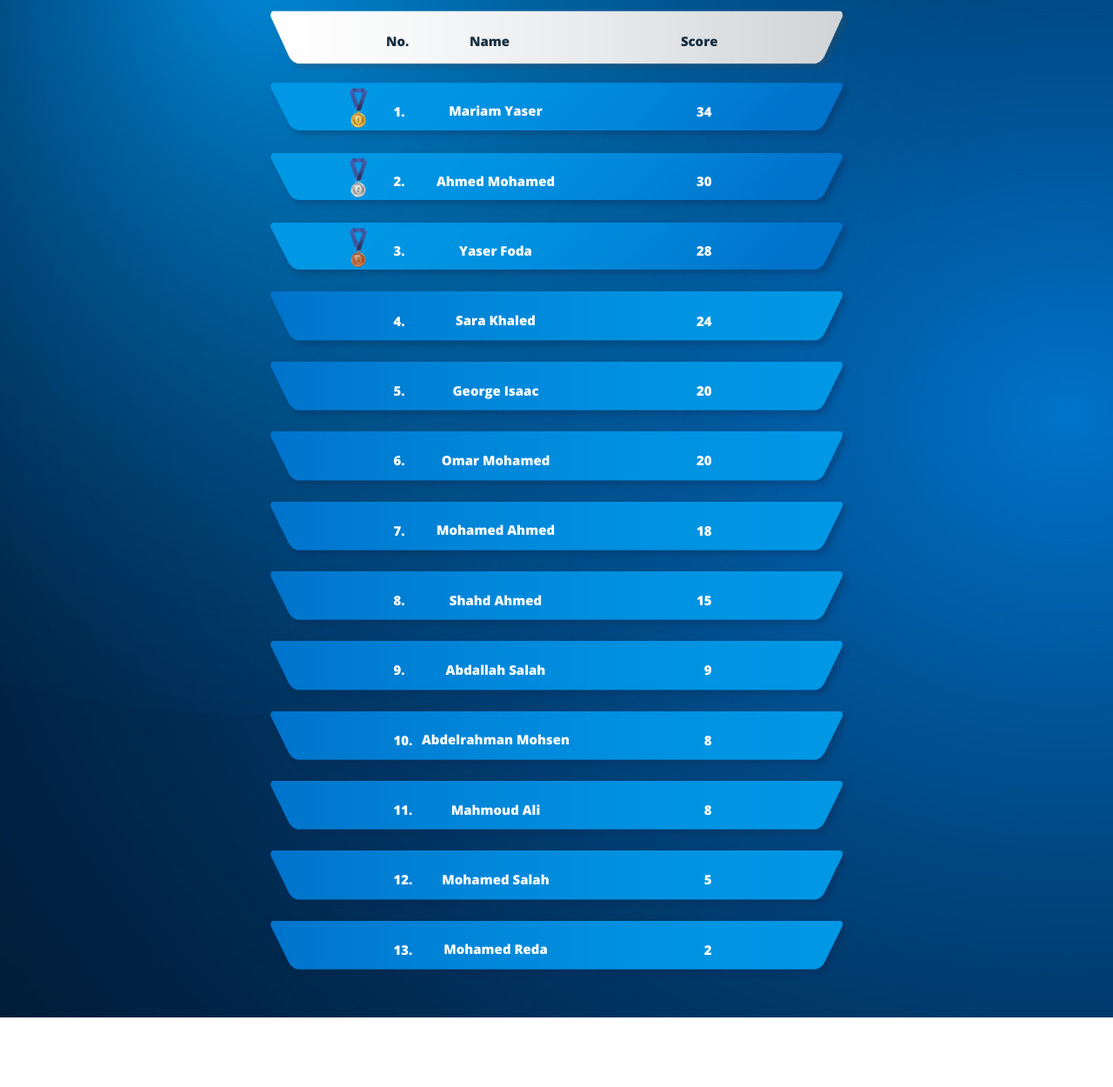
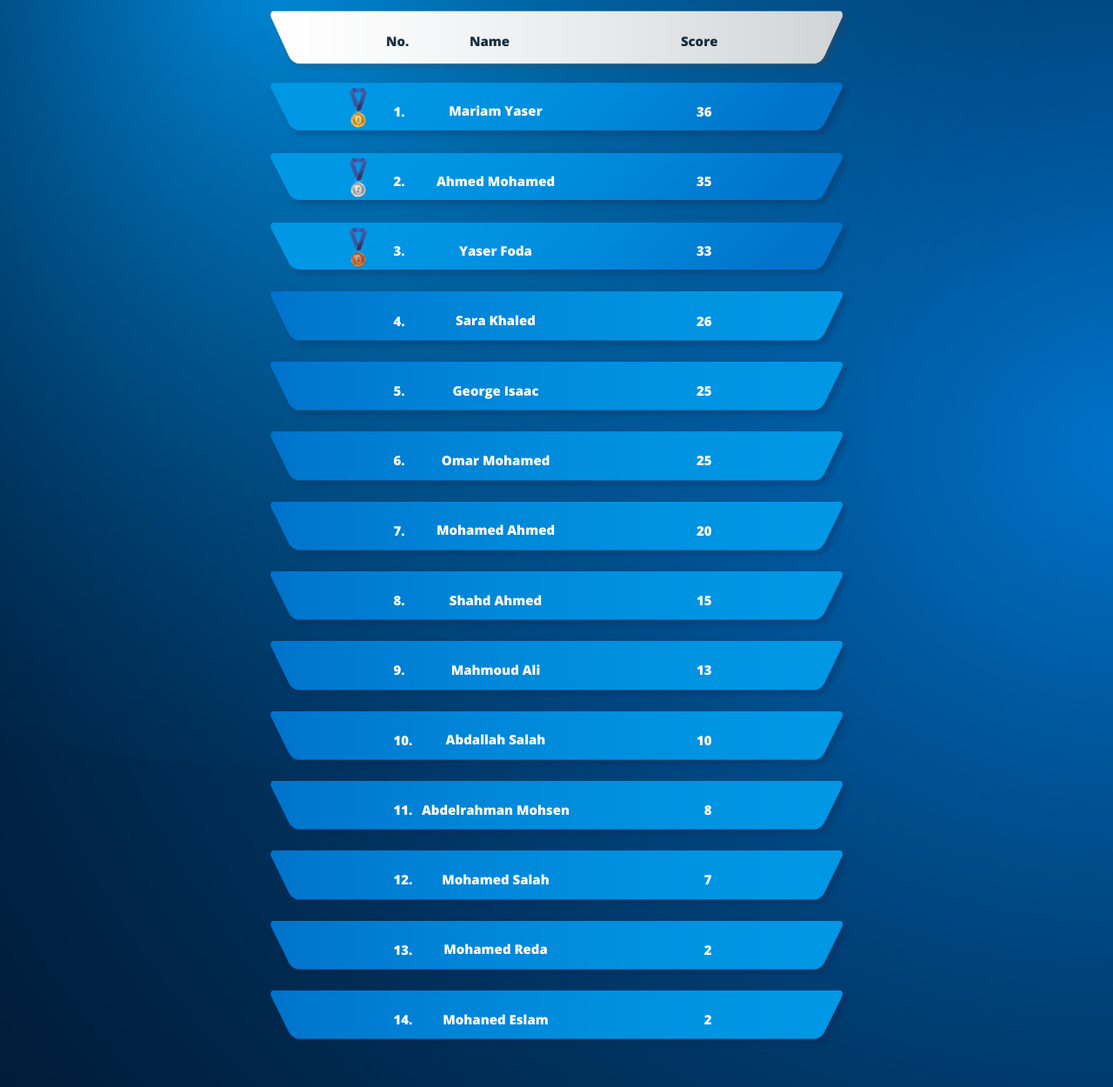
Before and after one commit to Alaa-Khabeer/scoreboard-demo, a plain HTML site: page index.html in a window 1280 px wide. Shown: the part 213-1463 px from the top of the page at 87% size. Before the commit the page ends 1383 px from the top, so only its background shows below. Drawn offline with nearby package versions, Linux system fonts and the light colour scheme; a web font is replaced by a local one.

Commit message:
New Scores '2'

```diff
--- a/index.html
+++ b/index.html
@@ -36,7 +36,7 @@
         <img src="images/1st.png" alt="1st" width="34" class="medal" />
         <span class="Oleft">1.</span>
         <span class="Ocentered">Mariam Yaser</span>
-        <span class="Oright">34</span>
+        <span class="Oright">36</span>
     </div>
 
     <div class="order">
@@ -44,7 +44,7 @@
         <img src="images/2ed.png" alt="2ed" width="34" class="medal" />
         <span class="Oleft">2.</span>
         <span class="Ocentered">Ahmed Mohamed</span>
-        <span class="Oright">30</span>
+        <span class="Oright">35</span>
     </div>
 
     <div class="order">
@@ -52,7 +52,7 @@
         <img src="images/3rd.png" alt="3rd" width="34" class="medal" />
         <span class="Oleft">3.</span>
         <span class="Ocentered">Yaser Foda</span>
-        <span class="Oright">28</span>
+        <span class="Oright">33</span>
 
     </div>
 
@@ -60,7 +60,7 @@
         <img src="images/remain.png" style="width:100%;" />
         <span class="Oleft">4.</span>
         <span class="Ocentered">Sara Khaled</span>
-        <span class="Oright">24</span>
+        <span class="Oright">26</span>
     </div>
 
     <!--باقي الاسماء-->
@@ -68,20 +68,20 @@
         <img src="images/remain.png" style="width:100%;" />
         <span class="Oleft">5.</span>
         <span class="Ocentered">George Isaac</span>
-        <span class="Oright">20</span>
+        <span class="Oright">25</span>
     </div>
 
     <div class="order">
         <img src="images/remain.png" style="width:100%;" />
         <span class="Oleft">6.</span>
         <span class="Ocentered">Omar Mohamed</span>
-        <span class="Oright">20</span>
+        <span class="Oright">25</span>
     </div>
     <div class="order">
         <img src="images/remain.png" style="width:100%;" />
         <span class="Oleft">7.</span>
         <span class="Ocentered">Mohamed Ahmed</span>
-        <span class="Oright">18</span>
+        <span class="Oright">20</span>
     </div>
     <div class="order">
         <img src="images/remain.png" style="width:100%;" />
@@ -92,33 +92,39 @@
     <div class="order">
         <img src="images/remain.png" style="width:100%;" />
         <span class="Oleft">9.</span>
-        <span class="Ocentered">Abdallah Salah</span>
-        <span class="Oright">9</span>
+        <span class="Ocentered">Mahmoud Ali</span>
+        <span class="Oright">13</span>
     </div>
     <div class="order">
         <img src="images/remain.png" style="width:100%;" />
         <span class="Oleft">10.</span>
-        <span class="Ocentered">Abdelrahman Mohsen</span>
-        <span class="Oright">8</span>
+        <span class="Ocentered">Abdallah Salah</span>
+        <span class="Oright">10</span>
     </div>
     <div class="order">
         <img src="images/remain.png" style="width:100%;" />
         <span class="Oleft">11.</span>
-        <span class="Ocentered">Mahmoud Ali</span>
+        <span class="Ocentered">Abdelrahman Mohsen</span>
         <span class="Oright">8</span>
     </div>
     <div class="order">
         <img src="images/remain.png" style="width:100%;" />
         <span class="Oleft">12.</span>
         <span class="Ocentered">Mohamed Salah</span>
-        <span class="Oright">5</span>
+        <span class="Oright">7</span>
     </div>
-    <div class="order" style=" margin-bottom: 40px;">
+    <div class="order">
         <img src="images/remain.png" style="width:100%;" />
         <span class="Oleft">13.</span>
         <span class="Ocentered">Mohamed Reda</span>
         <span class="Oright">2</span>
     </div>
+    <div class="order" style=" margin-bottom: 40px;">
+        <img src="images/remain.png" style="width:100%;" />
+        <span class="Oleft">14.</span>
+        <span class="Ocentered">Mohaned Eslam</span>
+        <span class="Oright">2</span>
+    </div>
 </body>
 
 </html>
```
